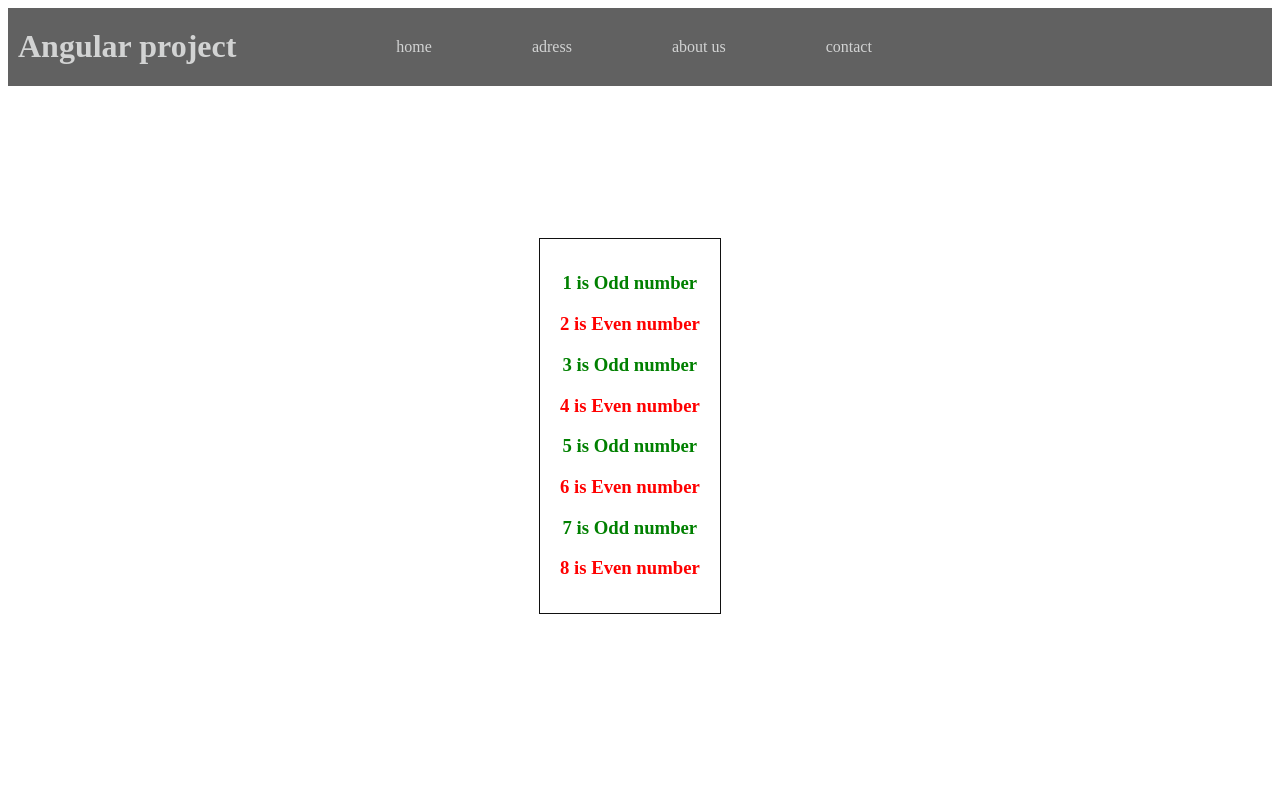
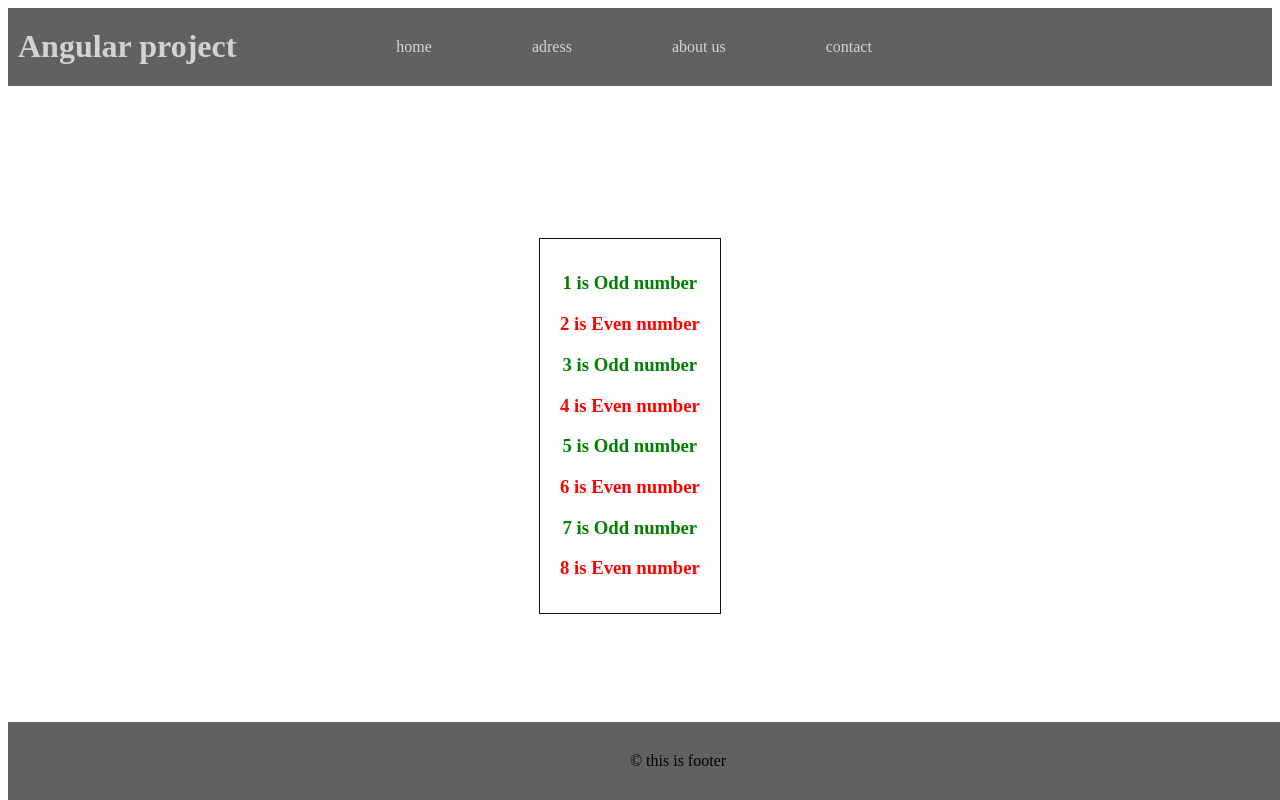
Before and after one commit to devdariannianni/homework2, an Angular app: page / in a window 1280 px wide. Built offline with nearby package versions, Linux system fonts and the light colour scheme.

Commit message:
made footer

```diff
--- a/src/app/app.component.html
+++ b/src/app/app.component.html
@@ -8,3 +8,4 @@
 </h3>
 
 </div>
+<app-footer></app-footer>
--- a/src/app/footer/footer.component.css
+++ b/src/app/footer/footer.component.css
@@ -0,0 +1,8 @@
+.footer{
+    padding: 30px;
+    text-align: center;
+    background-color: rgb(97, 97, 97);
+    position: fixed;
+    bottom: 0;
+    width: 100%;
+}
--- a/src/app/footer/footer.component.html
+++ b/src/app/footer/footer.component.html
@@ -1 +1,3 @@
-<p>footer works!</p>
+<div class="footer">
+    © this is footer
+</div>
```
